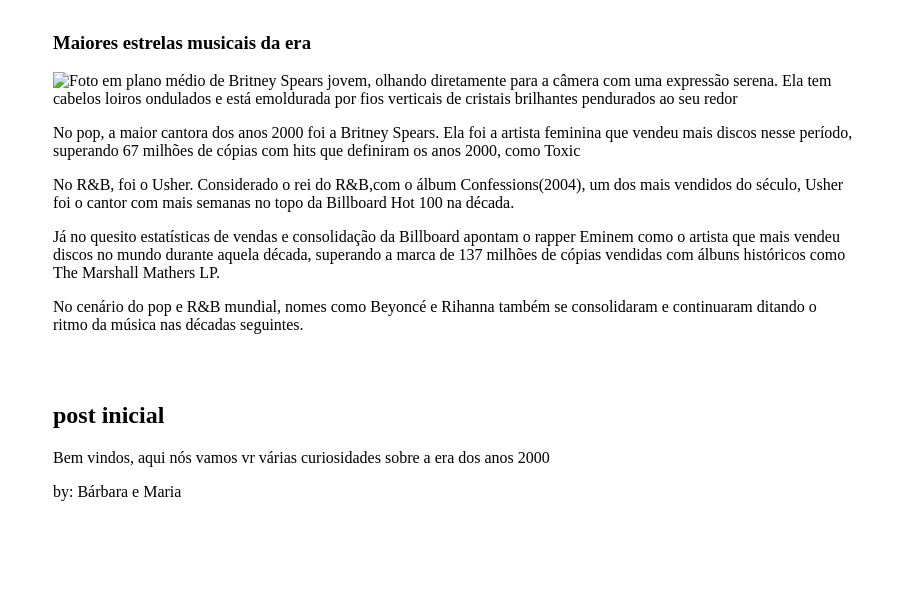
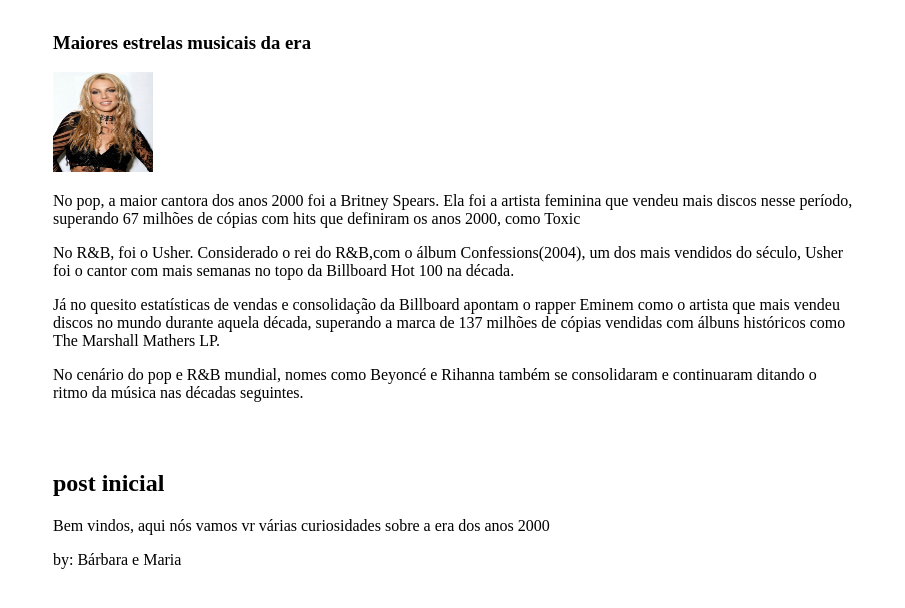
Before and after one commit to barbaranakagaki-ops/......, a plain HTML site: page index.html in a window 1280 px wide. Shown: the part 180-788 px from the top of the page, without its empty margins (187-1092 px from the left). Drawn offline with Linux system fonts and the light colour scheme.

Commit message:
index.html

```diff
--- a/index.html
+++ b/index.html
@@ -20,7 +20,10 @@
             max-width: 800px;
             margin: 0 auto;
             padding: 16px;
-
+        }
+        img{
+            width: 100px;
+            height: 100px;
         }
     </style>
 </head>
@@ -31,11 +34,10 @@
 </header>
 <main>
  <h3>Maiores estrelas musicais da era</h3>
- <img src="imagem blog" alt="Foto em plano médio de Britney Spears jovem,
- olhando diretamente para a câmera
-  com uma expressão serena. Ela tem cabelos loiros ondulados
-   e está emoldurada por fios verticais
-  de cristais brilhantes pendurados ao seu redor">
+ <img src="blog.jpg" alt="Fotografia de estúdio da cantora Britney Spears no início dos anos 2000.
+  Ela tem cabelos loiros longos, ondulados e com algumas mechas frisadas, e sorri para a câmera
+   contra um fundo branco. Ela usa uma blusa preta brilhante com mangas rendadas e transparentes,
+    além de uma gargantilha preta detalhada no pescoço.">
  <p>No pop, a maior cantora dos anos 2000 foi a Britney Spears.
     Ela foi a artista feminina que vendeu mais discos nesse período,
     superando 67 milhões de cópias com hits que definiram os anos 2000, como Toxic</p>
```
Also changed, not shown: blog.jpg (added).
